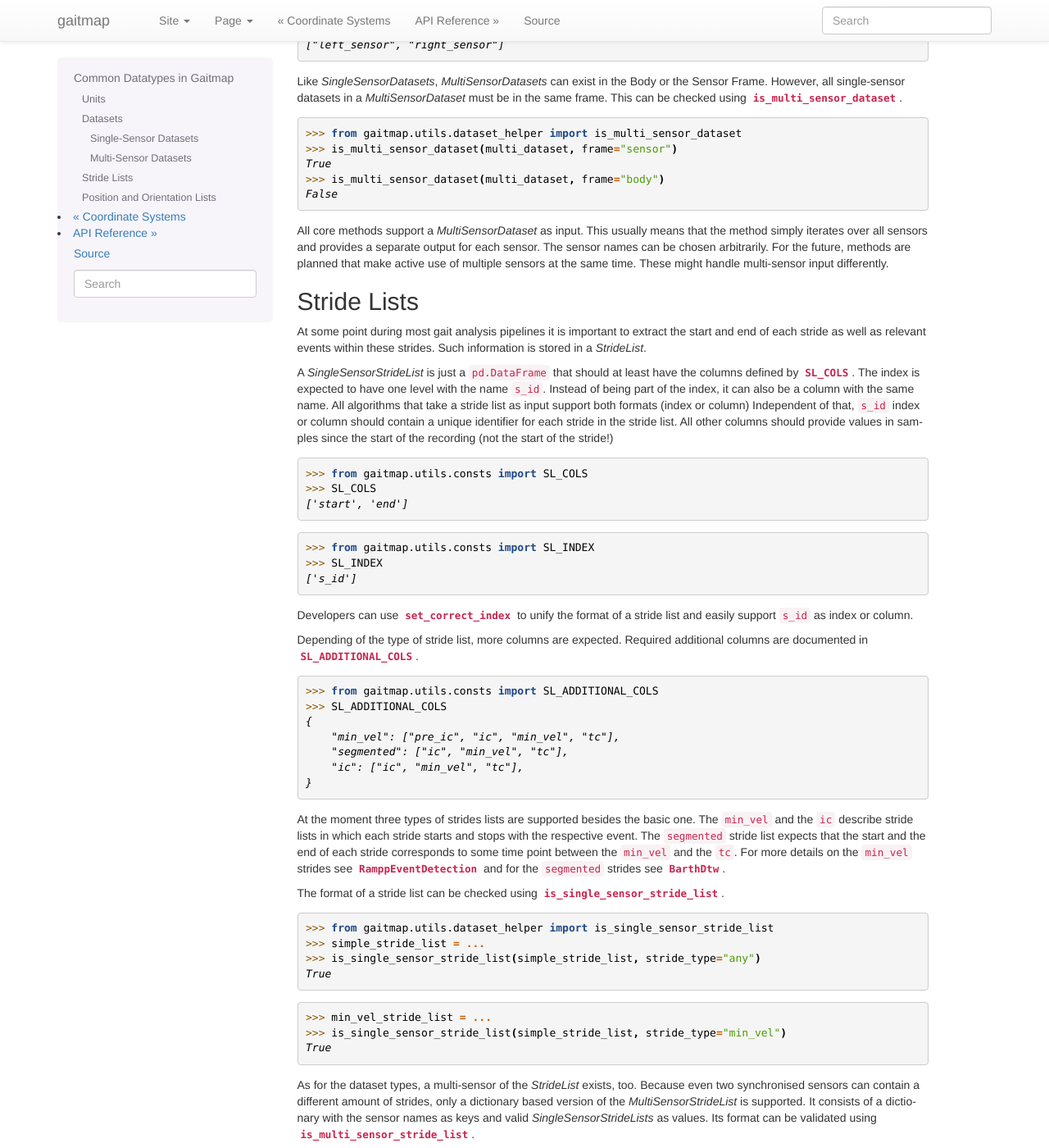
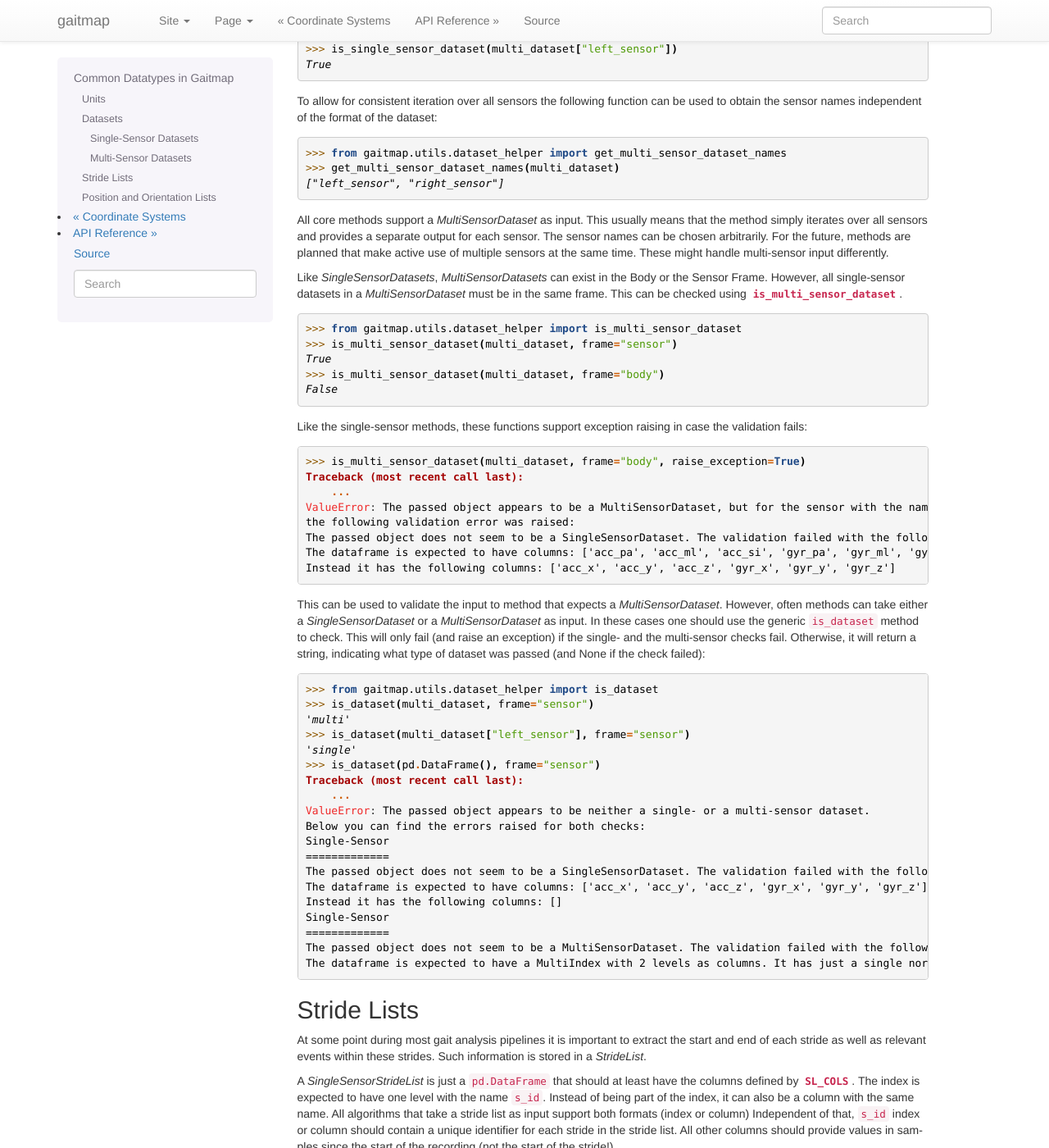
Before and after one commit to mad-lab-fau/gaitmap, a Sphinx documentation site: the page built from docs/guides/Gaitmap-Datatypes.rst, in a window 1280 px wide and 1400 px high, scrolled down 2127 px. Shown: the whole window at 82% size. Built offline with Sphinx 7.4.7, drawn with Linux system fonts in a browser that asks for light colours; pages that are not in the unit, such as notebooks, are missing from menus; some of the changed text lies outside the part shown.

Commit message:
Added some documentation on the new check functions

```diff
--- a/docs/guides/Gaitmap-Datatypes.rst
+++ b/docs/guides/Gaitmap-Datatypes.rst
@@ -73,12 +73,23 @@ For the concept of Sensor and Body Frame and how to convert between these frames
 >>> BF_COLS
 ['acc_pa', 'acc_ml', 'acc_si', 'gyr_pa', 'gyr_ml', 'gyr_si']
 
-Algorithms that require data to be in the BF will use the following check to ensure that correct data is passed.
+Alternatively, all dataset check method can raise an optional error, providing additional information about potential
+failed assessments.
+These can be triggered by setting `raise_exception=True`.
+Below we can see the error message that will be raised, if a sensor-frame dataset is expected, but a body-frame dataset
+is provided:
 
 >>> from gaitmap.utils.dataset_helper import is_single_sensor_dataset
 >>> bf_dataset = ...
->>> is_single_sensor_dataset(bf_dataset, frame="body")
-True
+>>> is_single_sensor_dataset(bf_dataset, frame="sensor", raise_exception=True)
+Traceback (most recent call last):
+    ...
+ValueError: The passed object does not seem to be a SingleSensorDataset. The validation failed with the following error:
+The dataframe is expected to have columns: ['acc_x', 'acc_y', 'acc_z', 'gyr_x', 'gyr_y', 'gyr_z'].
+Instead it has the following columns: ['acc_pa', 'acc_ml', 'acc_si', 'gyr_pa', 'gyr_ml', 'gyr_si']
+
+This method can be used to validate, if the right type of input data is passed.
+In case a method requires a single or a multi-sensor dataset, see below for efficient checking.
 
 Multi-Sensor Datasets
 ---------------------
@@ -114,6 +125,12 @@ independent of the format of the dataset:
 >>> get_multi_sensor_dataset_names(multi_dataset)
 ["left_sensor", "right_sensor"]
 
+All core methods support a *MultiSensorDataset* as input.
+This usually means that the method simply iterates over all sensors and provides a separate output for each sensor.
+The sensor names can be chosen arbitrarily.
+For the future, methods are planned that make active use of multiple sensors at the same time.
+These might handle multi-sensor input differently.
+
 Like *SingleSensorDatasets*, *MultiSensorDatasets* can exist in the Body or the Sensor Frame.
 However, all single-sensor datasets in a *MultiSensorDataset* must be in the same frame.
 This can be checked using :func:`~gaitmap.utils.dataset_helper.is_multi_sensor_dataset`.
@@ -124,11 +141,42 @@ True
 >>> is_multi_sensor_dataset(multi_dataset, frame="body")
 False
 
-All core methods support a *MultiSensorDataset* as input.
-This usually means that the method simply iterates over all sensors and provides a separate output for each sensor.
-The sensor names can be chosen arbitrarily.
-For the future, methods are planned that make active use of multiple sensors at the same time.
-These might handle multi-sensor input differently.
+Like the single-sensor methods, these functions support exception raising in case the validation fails:
+
+>>> is_multi_sensor_dataset(multi_dataset, frame="body", raise_exception=True)
+Traceback (most recent call last):
+    ...
+ValueError: The passed object appears to be a MultiSensorDataset, but for the sensor with the name "left_sensor",
+the following validation error was raised:
+The passed object does not seem to be a SingleSensorDataset. The validation failed with the following error:
+The dataframe is expected to have columns: ['acc_pa', 'acc_ml', 'acc_si', 'gyr_pa', 'gyr_ml', 'gyr_si'].
+Instead it has the following columns: ['acc_x', 'acc_y', 'acc_z', 'gyr_x', 'gyr_y', 'gyr_z']
+
+This can be used to validate the input to method that expects a *MultiSensorDataset*.
+However, often methods can take either a *SingleSensorDataset* or a *MultiSensorDataset* as input.
+In these cases one should use the generic `is_dataset` method to check.
+This will only fail (and raise an exception) if the single- and the multi-sensor checks fail.
+Otherwise, it will return a string, indicating what type of dataset was passed (and None if the check failed):
+
+>>> from gaitmap.utils.dataset_helper import is_dataset
+>>> is_dataset(multi_dataset, frame="sensor")
+'multi'
+>>> is_dataset(multi_dataset["left_sensor"], frame="sensor")
+'single'
+>>> is_dataset(pd.DataFrame(), frame="sensor")
+Traceback (most recent call last):
+    ...
+ValueError: The passed object appears to be neither a single- or a multi-sensor dataset.
+Below you can find the errors raised for both checks:
+Single-Sensor
+=============
+The passed object does not seem to be a SingleSensorDataset. The validation failed with the following error:
+The dataframe is expected to have columns: ['acc_x', 'acc_y', 'acc_z', 'gyr_x', 'gyr_y', 'gyr_z'].
+Instead it has the following columns: []
+Single-Sensor
+=============
+The passed object does not seem to be a MultiSensorDataset. The validation failed with the following error:
+The dataframe is expected to have a MultiIndex with 2 levels as columns. It has just a single normal column level.
 
 .. _stride_list_guide:
 
```
